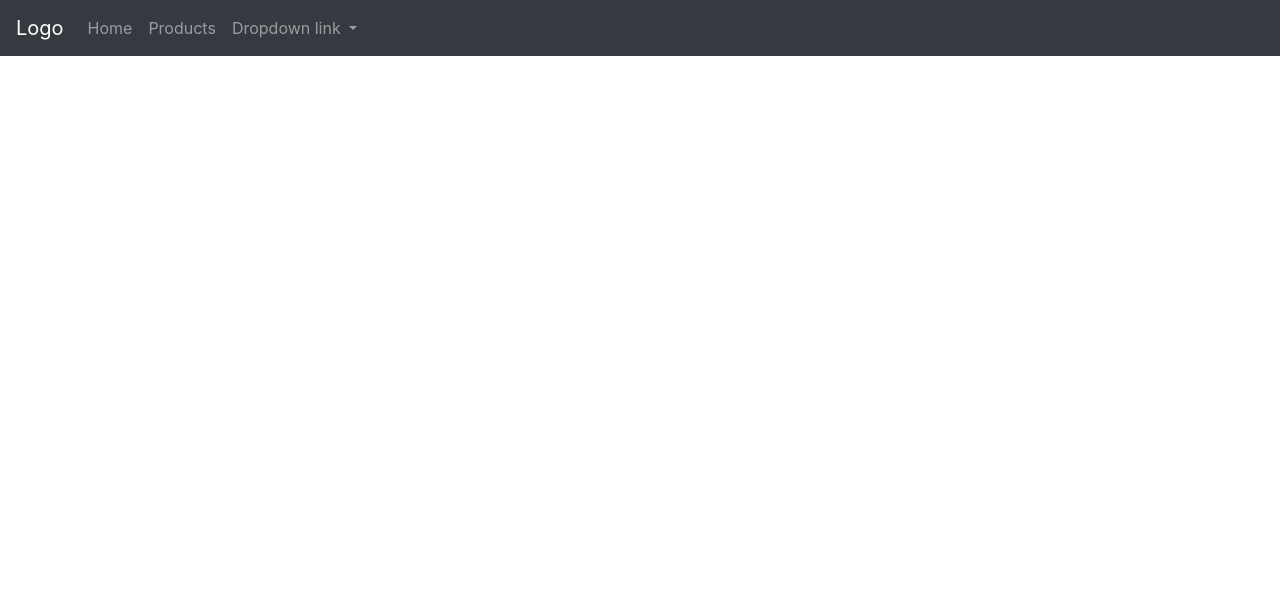
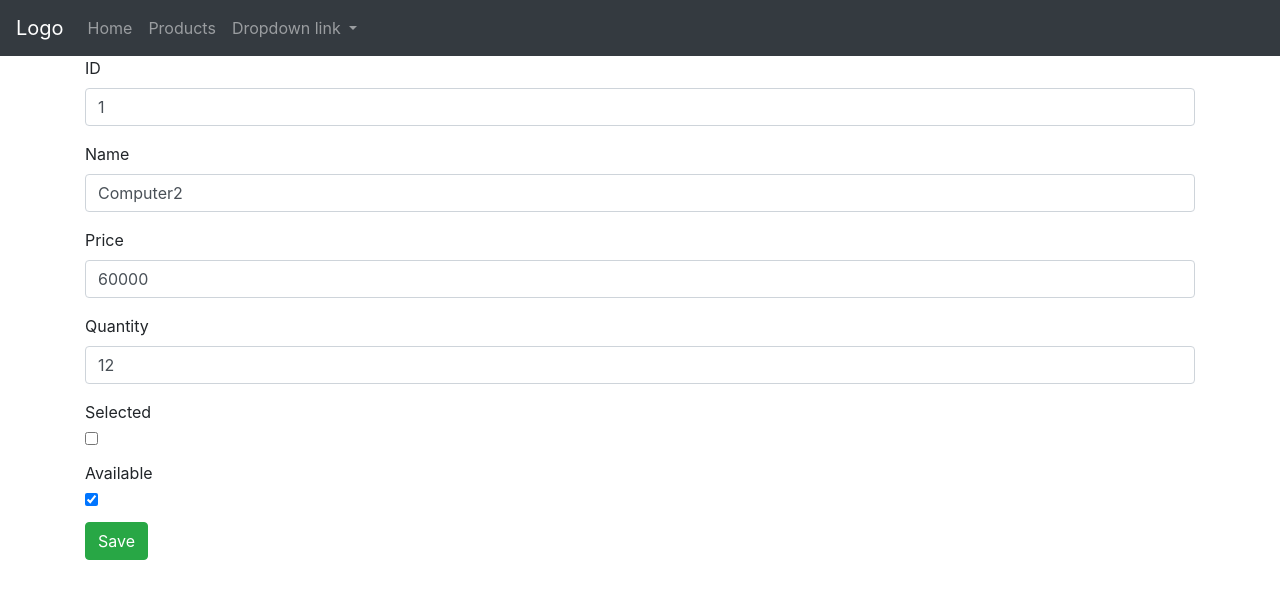
Before and after one commit to abed7helmi/Angular_NgRx_JsonServer, an Angular app: page /editProduct/1 in a window 1280 px wide. Before the commit this address led to /. Shown: the top 598 px of the page. Built offline with nearby package versions, Linux system fonts and the light colour scheme; data requests are answered from the project's data file.

Commit message:
edit product

```diff
--- a/db.json
+++ b/db.json
@@ -2,7 +2,7 @@
   "products": [
     {
       "id": 1,
-      "name": "Computer",
+      "name": "Computer2",
       "price": 60000,
       "quantity": 12,
       "selected": false,
--- a/src/app/app-routing.module.ts
+++ b/src/app/app-routing.module.ts
@@ -3,10 +3,12 @@ import { RouterModule, Routes } from '@angular/router';
 import {ProductsComponent} from "./components/products/products.component";
 import {HomeComponent} from "./components/home/home.component";
 import {ProductAddComponent} from "./components/product-add/product-add.component";
+import {ProductEditComponent} from "./components/product-edit/product-edit.component";
 
 const routes: Routes = [
   {path : "products" , component:ProductsComponent},
   {path : "newProduct" , component:ProductAddComponent},
+  {path : "editProduct/:id" , component:ProductEditComponent},
   {path : "" , component:HomeComponent},
 
 ];
--- a/src/app/app.module.ts
+++ b/src/app/app.module.ts
@@ -9,6 +9,7 @@ import { HomeComponent } from './components/home/home.component';
 import {HttpClientModule} from "@angular/common/http";
 import {FormsModule, ReactiveFormsModule} from "@angular/forms";
 import { ProductAddComponent } from './components/product-add/product-add.component';
+import { ProductEditComponent } from './components/product-edit/product-edit.component';
 
 @NgModule({
   declarations: [
@@ -16,7 +17,8 @@ import { ProductAddComponent } from './components/product-add/product-add.compon
     NavBarComponent,
     ProductsComponent,
     HomeComponent,
-    ProductAddComponent
+    ProductAddComponent,
+    ProductEditComponent
   ],
   imports: [
     BrowserModule,
--- a/src/app/components/product-add/product-add.component.ts
+++ b/src/app/components/product-add/product-add.component.ts
@@ -32,4 +32,6 @@ export class ProductAddComponent implements OnInit {
         alert("Success Saving product");
       });
   }
+
+
 }
--- /dev/null
+++ b/src/app/components/product-edit/product-edit.component.html
@@ -0,0 +1,39 @@
+<div class="container" *ngIf="productFormGroup">
+  <form [formGroup]="productFormGroup">
+    <div class="form-group">
+      <label>ID</label>
+      <input type="text" class="form-control" formControlName="id">
+    </div>
+    <div class="form-group">
+      <label>Name</label>
+      <input type="text" class="form-control" formControlName="name"
+             [ngClass]="{'is-invalid': submitted && productFormGroup.controls['name'].errors}">
+
+      <div *ngIf="submitted && productFormGroup.controls['name'].errors" class="invalid-feedback">
+        <div *ngIf="productFormGroup.controls['name'].errors['required']">Name is Required</div>
+      </div>
+
+
+
+      <!--      <input type="text" class="form-control" formControlName="name">-->
+
+    </div>
+    <div class="form-group">
+      <label>Price</label>
+      <input type="text" class="form-control" formControlName="price">
+    </div>
+    <div class="form-group">
+      <label>Quantity</label>
+      <input type="text" class="form-control" formControlName="quantity">
+    </div>
+    <div class="form-group">
+      <label>Selected</label>
+      <input type="checkbox" formControlName="selected" class="form-check">
+    </div>
+    <div class="form-group">
+      <label>Available</label>
+      <input type="checkbox" formControlName="available" class="form-check">
+    </div>
+    <button class="btn btn-success" (click)="onUpdateProduct()">Save</button>
+  </form>
+</div>
--- /dev/null
+++ b/src/app/components/product-edit/product-edit.component.ts
@@ -0,0 +1,42 @@
+import { Component, OnInit } from '@angular/core';
+import {ActivatedRoute} from "@angular/router";
+import {ProductsService} from "../../services/products.service";
+import {FormBuilder, FormGroup, Validators} from "@angular/forms";
+
+@Component({
+  selector: 'app-product-edit',
+  templateUrl: './product-edit.component.html',
+  styleUrls: ['./product-edit.component.css']
+})
+export class ProductEditComponent implements OnInit {
+  productId:number;
+  productFormGroup?:FormGroup;
+  protected submitted:boolean=false;
+  constructor(private activatedRoute:ActivatedRoute,
+              private productsService:ProductsService,
+              private fb:FormBuilder) {
+    this.productId = activatedRoute.snapshot.params['id'];
+  }
+
+  ngOnInit(): void {
+    this.productsService.getProduct(this.productId)
+      .subscribe(product=>{
+        this.productFormGroup=this.fb.group({
+          id:[product.id,Validators.required],
+          name:[product.name,Validators.required],
+          price:[product.price,Validators.required],
+          quantity:[product.quantity,Validators.required],
+          selected:[product.selected,Validators.required],
+          available:[product.available,Validators.required]
+        })
+      });
+  }
+
+  onUpdateProduct() {
+    console.log("test")
+    this.productsService.updateProduct(this.productFormGroup?.value)
+      .subscribe(data=>{
+        alert("Success Product updated");
+      });
+  }
+}
--- a/src/app/components/products/products.component.html
+++ b/src/app/components/products/products.component.html
@@ -61,9 +61,9 @@
             </button>
           </td>
           <td>
-<!--            <button class="btn btn-danger" (click)="onEdit(p)">-->
-<!--              <span class="fa fa-edit"></span>-->
-<!--            </button>-->
+            <button class="btn btn-danger" (click)="onEdit(p)">
+              <span class="fa fa-edit"></span>
+            </button>
           </td>
         </tr>
       </table>
--- a/src/app/components/products/products.component.ts
+++ b/src/app/components/products/products.component.ts
@@ -75,9 +75,9 @@ export class ProductsComponent implements OnInit {
     this.router.navigateByUrl("/newProduct");
   }
 
-  /*onEdit(p: Product) {
+  onEdit(p: Product) {
     this.router.navigateByUrl("/editProduct/"+p.id);
-  }*/
+  }
 
   onSearch(dataForm: any) {
     this.products$= this.productsService.searchProducts(dataForm.keyword).pipe(
--- a/src/app/services/products.service.ts
+++ b/src/app/services/products.service.ts
@@ -21,6 +21,9 @@ export class ProductsService{
     let host = environment.host
     return this.http.get<Product[]>("http://localhost:3000/products?selected=true")
   }
+
+
+
 
 
   getAvailableProducts() : Observable<Product[]>{
```
Also changed, not shown: src/app/components/product-edit/product-edit.component.css (added), 1 other file (tests, documents, lock files or other folders).
